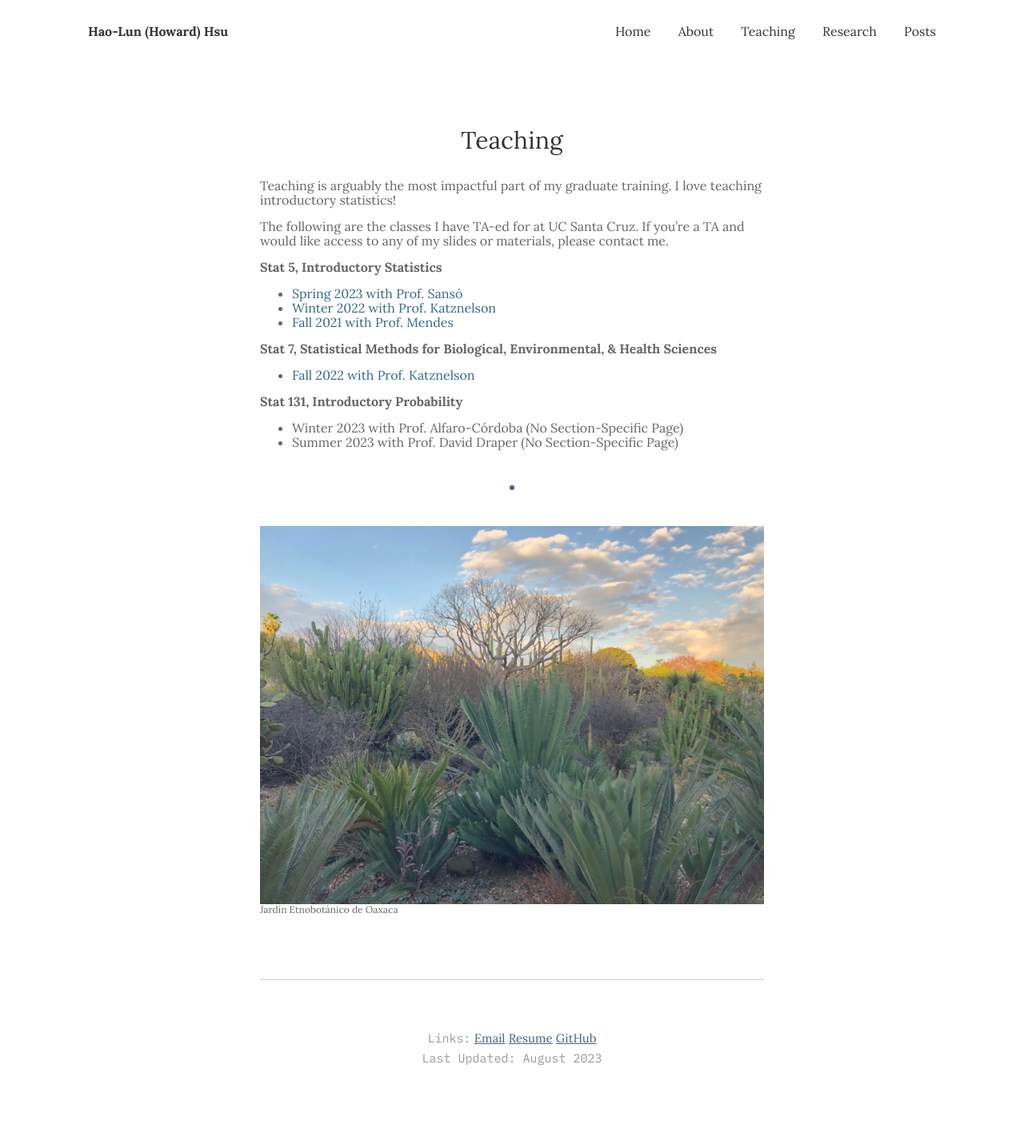
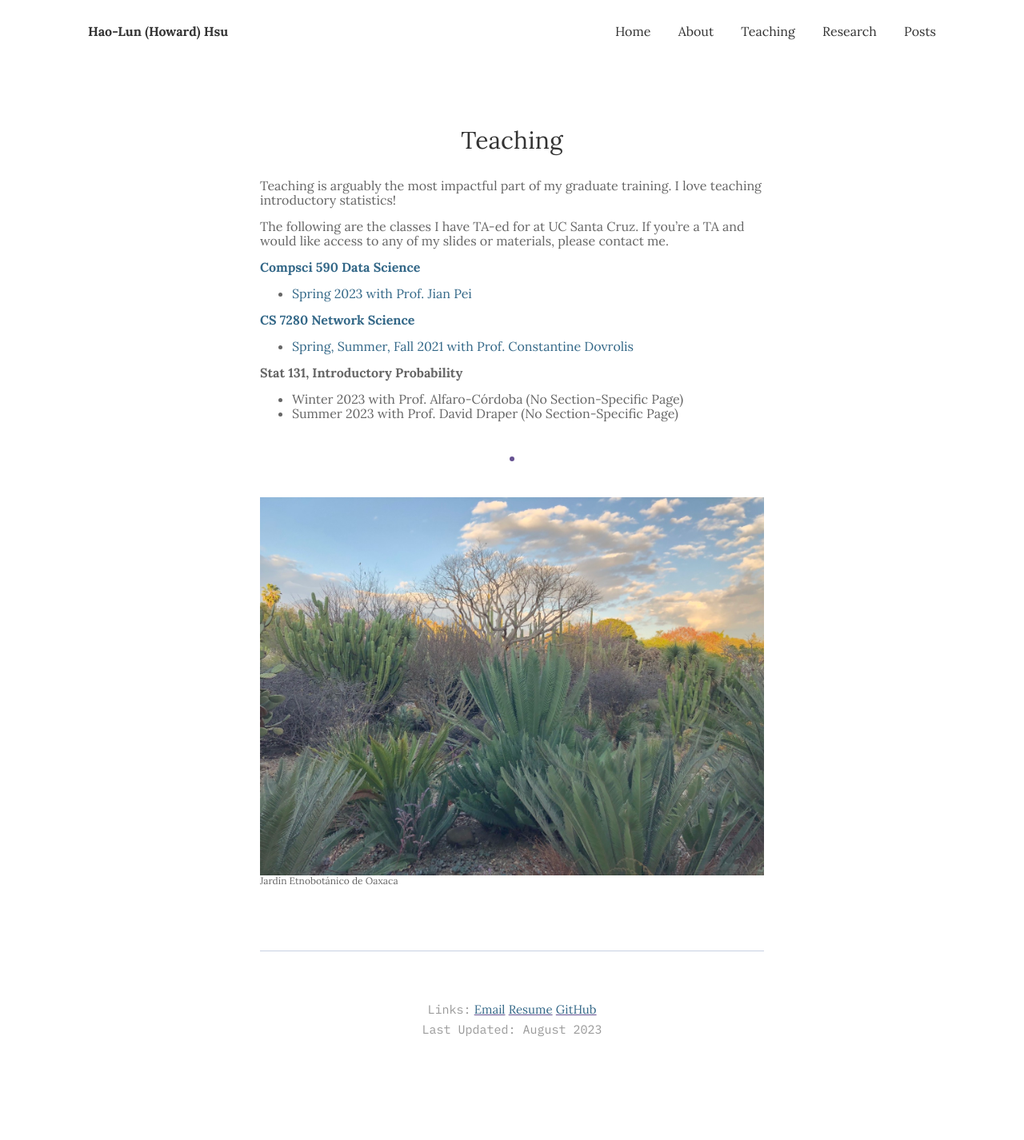
Before and after one commit to hlhsu/hlhsu_new.github.io, a Jekyll site: the page built from _pages/3_teaching.md, in a window 1280 px wide. Shown: the whole page at 80% size. Built offline with Jekyll 4.4.1, drawn with Linux system fonts in a browser that asks for light colours; after the commit the page ends 1390 px from its top, so only the background shows below that.

Commit message:
Update 3_teaching.md

```diff
--- a/_pages/3_teaching.md
+++ b/_pages/3_teaching.md
@@ -11,15 +11,13 @@ I love teaching introductory statistics!
 The following are the classes I have TA-ed for at UC Santa Cruz.
 If you're a TA and would like access to any of my slides or materials, please contact me.
 
-**Stat 5, Introductory Statistics**
+**[Compsci 590 Data Science](https://sites.google.com/view/intro2ds/home)**
 
-* [Spring 2023 with Prof. Sansó](/2023/04/03/stat5-s23)
-* [Winter 2022 with Prof. Katznelson](/2022/01/14/stat5-w22)
-* [Fall 2021 with Prof. Mendes](/2021/09/05/stat5-f21/)
+* [Spring 2023 with Prof. Jian Pei](https://scholar.google.com/citations?user=zIMEVKsAAAAJ&hl=en)
 
-**Stat 7, Statistical Methods for Biological, Environmental, & Health Sciences**
+**[CS 7280 Network Science](https://faculty.cc.gatech.edu/~dovrolis/Courses/NetSci/)**
 
-* [Fall 2022 with Prof. Katznelson](/2022/09/23/stat7-f22)
+* [Spring, Summer, Fall 2021 with Prof. Constantine Dovrolis](https://scholar.google.com/citations?user=sfuwsSwAAAAJ&hl=en)
 
 **Stat 131, Introductory Probability**
 
```
